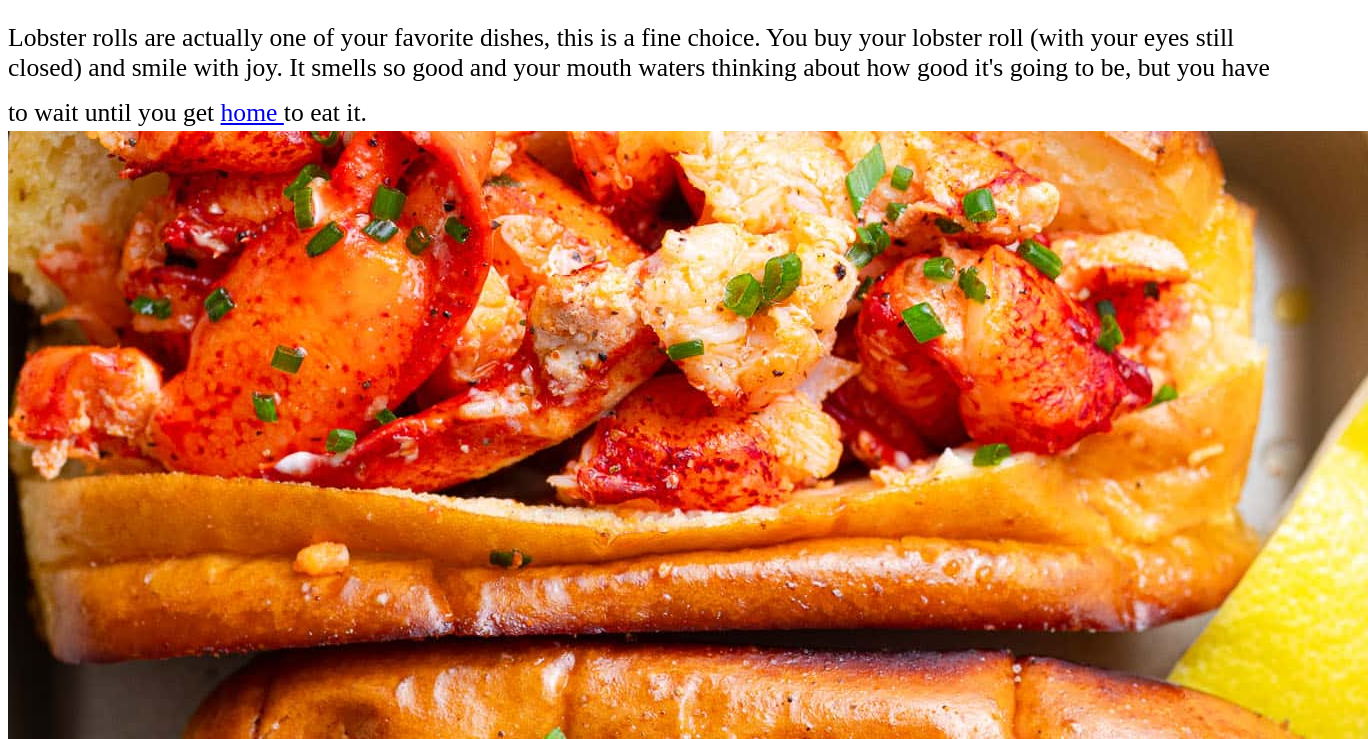
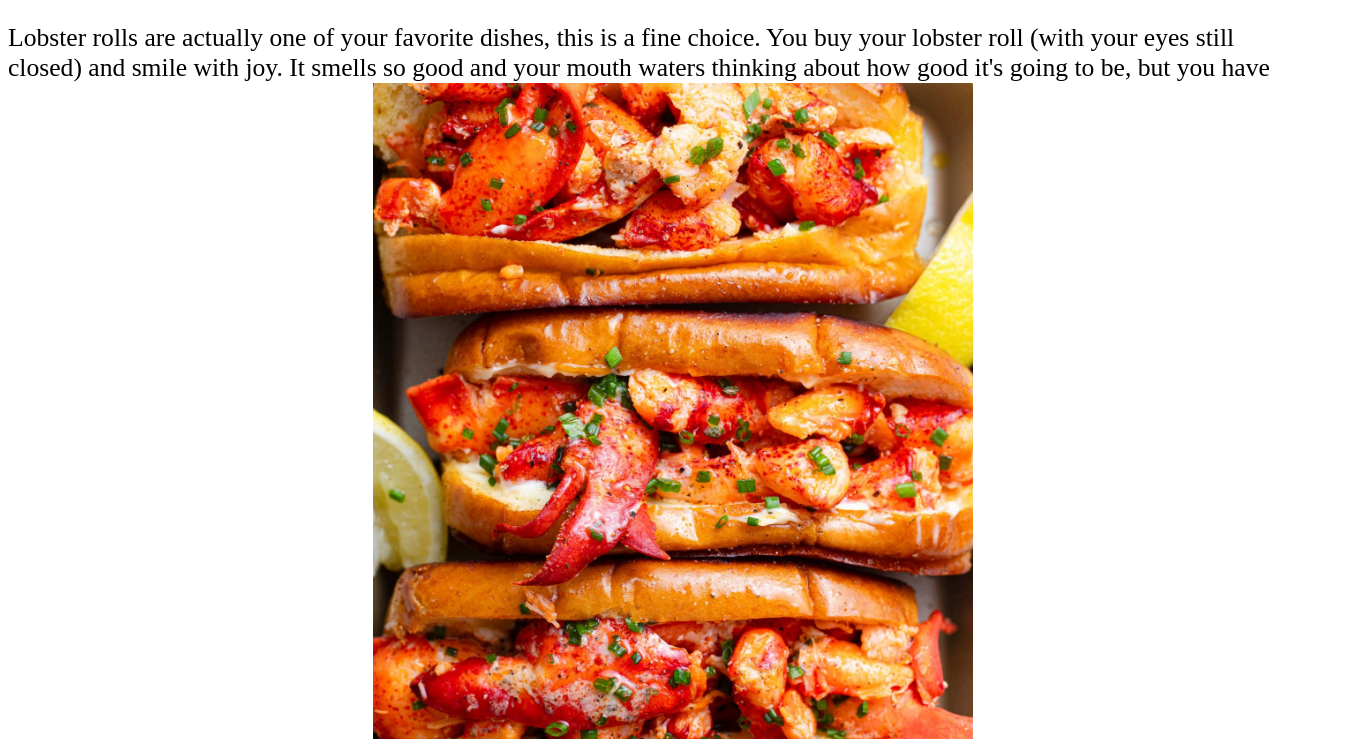
Before and after one commit to jazthebee/shufflinginthedark.github.io, a plain HTML site: page 6lobroll.html in a window 1280 px wide. Shown: the part 61-800 px from the top of the page, 1368 px wide, since content can reach past the window. Drawn offline with Linux system fonts and the light colour scheme.

Commit message:
pic size

```diff
--- a/6lobroll.html
+++ b/6lobroll.html
@@ -9,7 +9,7 @@
 <p>
 <p style="font-size:160%;"> Lobster rolls are actually one of your favorite dishes, this is a fine choice. You buy your lobster roll (with your eyes still closed) and smile with joy. It smells so good and your mouth waters thinking about how good it's going to be, but you have to wait until you get <a style="font-size:160%;"> <a href="9theend.html"> home </a>
 to eat it.
-<img src="lobroll.jpg" alt="lobsterrrr">
+<img src="lobroll.jpg" alt="lobsterrrr" width="600">
 
 
 </p>
```
